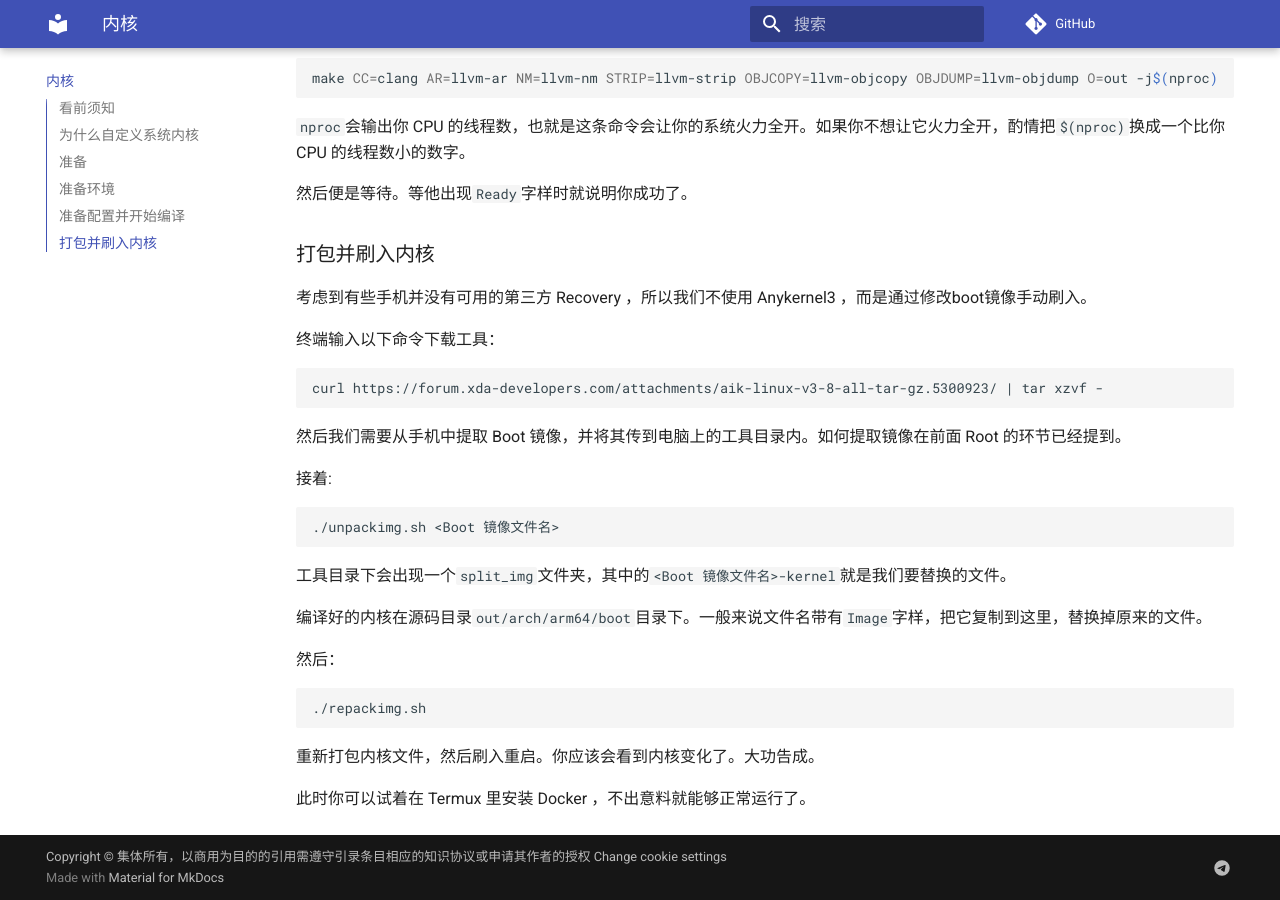
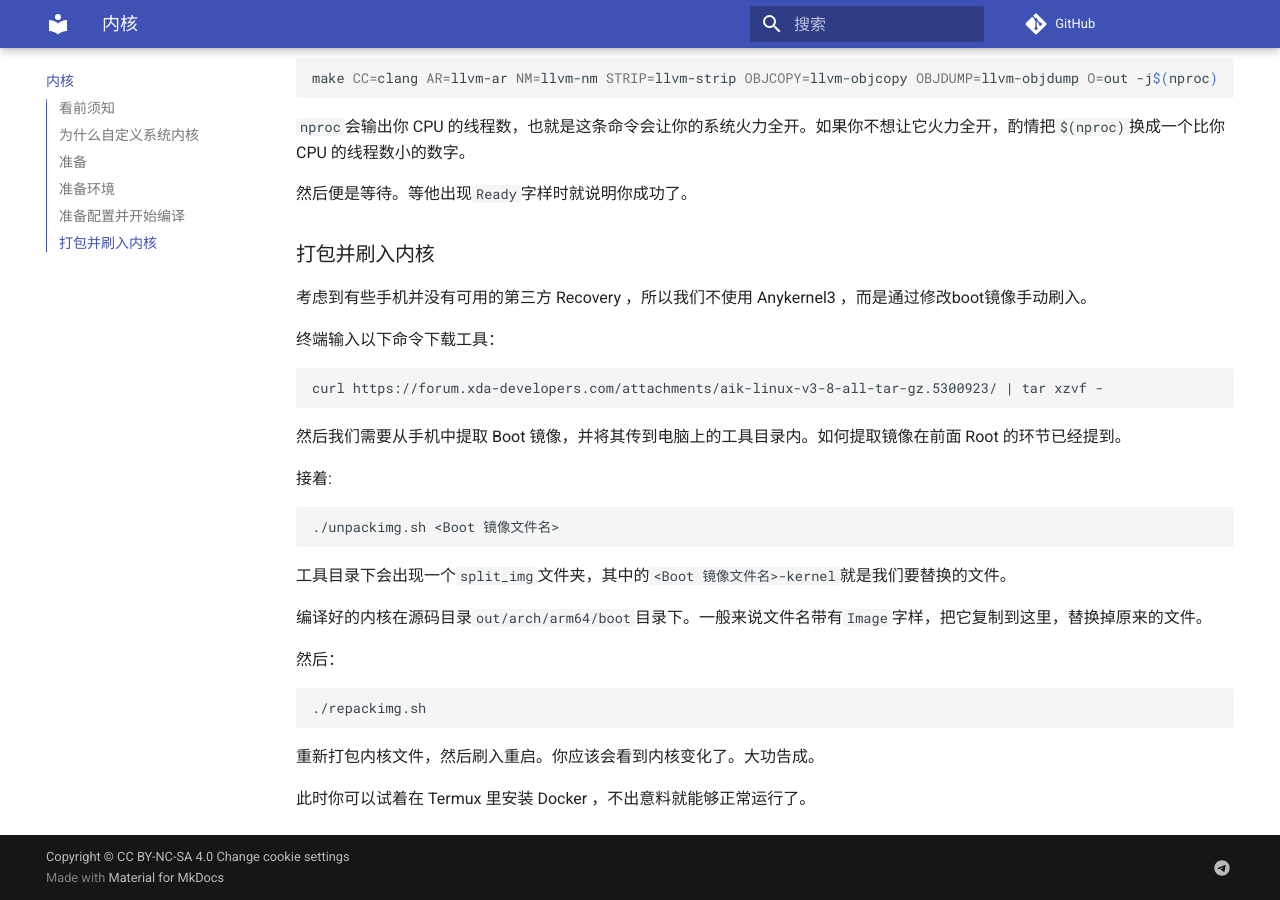
Before and after one commit to sudoskys/Root, an MkDocs documentation site: the page built from docs/kernel.md, in a window 1280 px wide and 900 px high, scrolled down 4685 px. Built offline with MkDocs 1.6.1 and Material for MkDocs 9.7.7, drawn with Linux system fonts in a browser that asks for light colours; comment, search, counter and statistics services are not loaded.

Commit message:
feat:协议

```diff
--- a/mkdocs.yml
+++ b/mkdocs.yml
@@ -62,5 +62,5 @@ repo_url: https://github.com/sudoskys/Root
 edit_uri: edit/main/docs/
 
 copyright: >
-        Copyright &copy; 集体所有，以商用为目的的引用需遵守引录条目相应的知识协议或申请其作者的授权
+        Copyright &copy; CC BY-NC-SA 4.0
         <a href="#__consent">Change cookie settings</a>
```
Also changed, not shown: README.md (+4 -0 lines), 1 other file.
